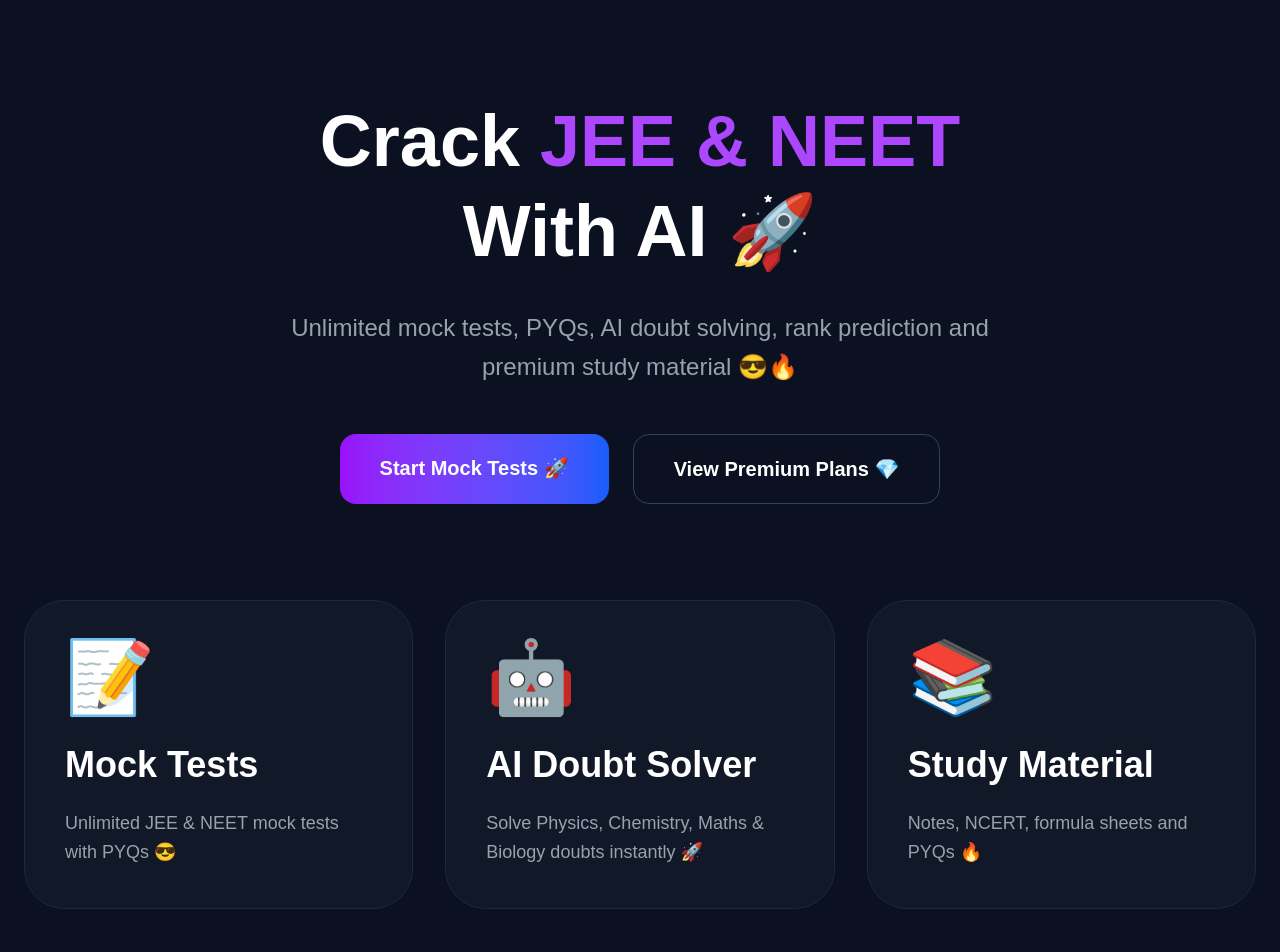
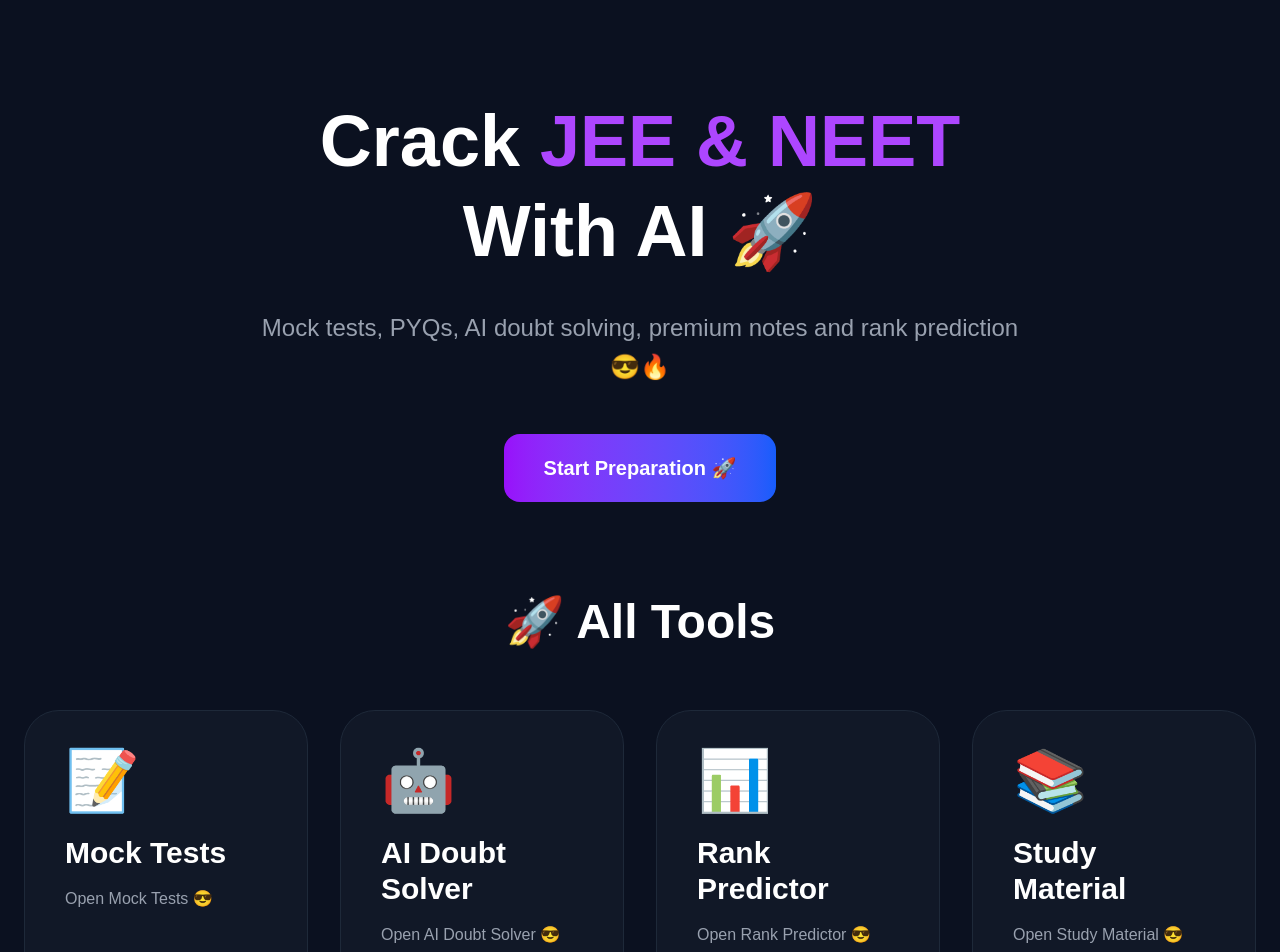
Before and after one commit to himanshu8785/exam-cracker, a Next.js app: page / in a window 1280 px wide. Shown: the top 952 px of the page. Built offline with nearby package versions, Linux system fonts and the light colour scheme.

Commit message:
restore all tools homepage

```diff
--- a/app/page.tsx
+++ b/app/page.tsx
@@ -4,11 +4,63 @@ import Link from "next/link";
 
 export default function HomePage() {
 
+  const tools = [
+
+    {
+      title:"Mock Tests",
+      link:"/test-series",
+      icon:"📝"
+    },
+
+    {
+      title:"AI Doubt Solver",
+      link:"/ai-doubt-solver",
+      icon:"🤖"
+    },
+
+    {
+      title:"Rank Predictor",
+      link:"/rank-predictor",
+      icon:"📊"
+    },
+
+    {
+      title:"Study Material",
+      link:"/study-material",
+      icon:"📚"
+    },
+
+    {
+      title:"Daily Quiz",
+      link:"/daily-quiz",
+      icon:"🔥"
+    },
+
+    {
+      title:"Leaderboard",
+      link:"/leaderboard",
+      icon:"🏆"
+    },
+
+    {
+      title:"Premium Plans",
+      link:"/pricing",
+      icon:"💎"
+    },
+
+    {
+      title:"Profile",
+      link:"/profile",
+      icon:"👤"
+    }
+
+  ];
+
   return (
 
     <main className="min-h-screen bg-[#0b1120] text-white">
 
-      {/* HERO SECTION */}
+      {/* HERO */}
 
       <section className="max-w-7xl mx-auto px-6 py-24 text-center">
 
@@ -31,110 +83,64 @@ export default function HomePage() {
 
         <p className="text-2xl text-gray-400 max-w-3xl mx-auto leading-relaxed mb-12">
 
-          Unlimited mock tests,
-          PYQs, AI doubt solving,
-          rank prediction and premium study material 😎🔥
+          Mock tests, PYQs,
+          AI doubt solving,
+          premium notes and rank prediction 😎🔥
 
         </p>
 
-        <div className="flex flex-col md:flex-row gap-6 justify-center">
+        <Link
+          href="/test-series"
+          className="inline-block px-10 py-5 rounded-2xl bg-gradient-to-r from-purple-600 to-blue-600 text-xl font-semibold"
+        >
 
-          <Link
-            href="/test-series"
-            className="px-10 py-5 rounded-2xl bg-gradient-to-r from-purple-600 to-blue-600 text-xl font-semibold"
-          >
+          Start Preparation 🚀
 
-            Start Mock Tests 🚀
-
-          </Link>
-
-          <Link
-            href="/pricing"
-            className="px-10 py-5 rounded-2xl border border-gray-700 text-xl font-semibold"
-          >
-
-            View Premium Plans 💎
-
-          </Link>
-
-        </div>
+        </Link>
 
       </section>
 
-      {/* FEATURES */}
+      {/* TOOLS */}
 
       <section className="max-w-7xl mx-auto px-6 pb-24">
 
-        <div className="grid grid-cols-1 md:grid-cols-3 gap-8">
+        <h2 className="text-5xl font-black text-center mb-16">
 
-          <div className="bg-[#111827] border border-gray-800 rounded-[40px] p-10">
+          🚀 All Tools
 
-            <div className="text-7xl mb-8">
+        </h2>
 
-              📝
+        <div className="grid grid-cols-1 md:grid-cols-2 lg:grid-cols-4 gap-8">
 
-            </div>
+          {tools.map((tool,index)=>(
 
-            <h2 className="text-4xl font-black mb-6">
+            <Link
+              key={index}
+              href={tool.link}
+              className="bg-[#111827] border border-gray-800 rounded-[35px] p-10 hover:border-purple-500 transition"
+            >
 
-              Mock Tests
+              <div className="text-6xl mb-6">
 
-            </h2>
+                {tool.icon}
 
-            <p className="text-gray-400 text-lg leading-relaxed">
+              </div>
 
-              Unlimited JEE & NEET
-              mock tests with PYQs 😎
+              <h3 className="text-3xl font-black mb-4">
 
-            </p>
+                {tool.title}
 
-          </div>
+              </h3>
 
-          <div className="bg-[#111827] border border-gray-800 rounded-[40px] p-10">
+              <p className="text-gray-400">
 
-            <div className="text-7xl mb-8">
+                Open {tool.title} 😎
 
-              🤖
+              </p>
 
-            </div>
+            </Link>
 
-            <h2 className="text-4xl font-black mb-6">
-
-              AI Doubt Solver
-
-            </h2>
-
-            <p className="text-gray-400 text-lg leading-relaxed">
-
-              Solve Physics, Chemistry,
-              Maths & Biology doubts instantly 🚀
-
-            </p>
-
-          </div>
-
-          <div className="bg-[#111827] border border-gray-800 rounded-[40px] p-10">
-
-            <div className="text-7xl mb-8">
-
-              📚
-
-            </div>
-
-            <h2 className="text-4xl font-black mb-6">
-
-              Study Material
-
-            </h2>
-
-            <p className="text-gray-400 text-lg leading-relaxed">
-
-              Notes, NCERT,
-              formula sheets and PYQs 🔥
-
-            </p>
-
-          </div>
+          ))}
 
         </div>
 
```
